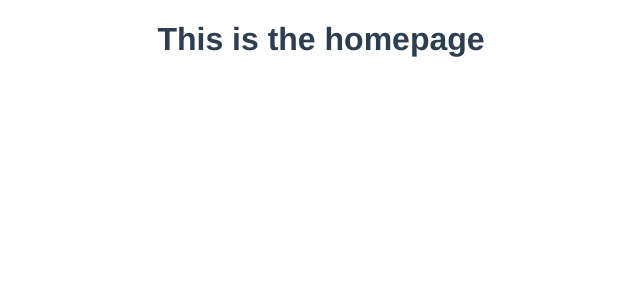
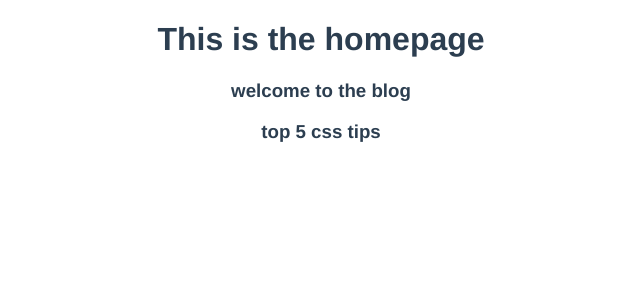
Before and after one commit to MacDavid1989/dojo-blog, a Vue app: page / in a window 1280 px wide. Shown: the top 300 px of the page, without its empty margins (319-959 px from the left). Built offline with nearby package versions, Linux system fonts and the light colour scheme.

Commit message:
notice that passing props for use in the template is just as normal, currently the only difference is how we setup the prop posts as a ref in vue 3

```diff
--- a/src/components/PostList.vue
+++ b/src/components/PostList.vue
@@ -1,15 +1,15 @@
 <template>
   <div class="post-list">
-
+    <div v-for="post in posts" :key="post.id">
+      <h3>{{ post.title }}</h3>
+    </div>
   </div>
 </template>
 
 <script>
 export default {
-
-}
+  props: ["posts"],
+};
 </script>
 
-<style>
-
-</style>
+<style></style>
```
